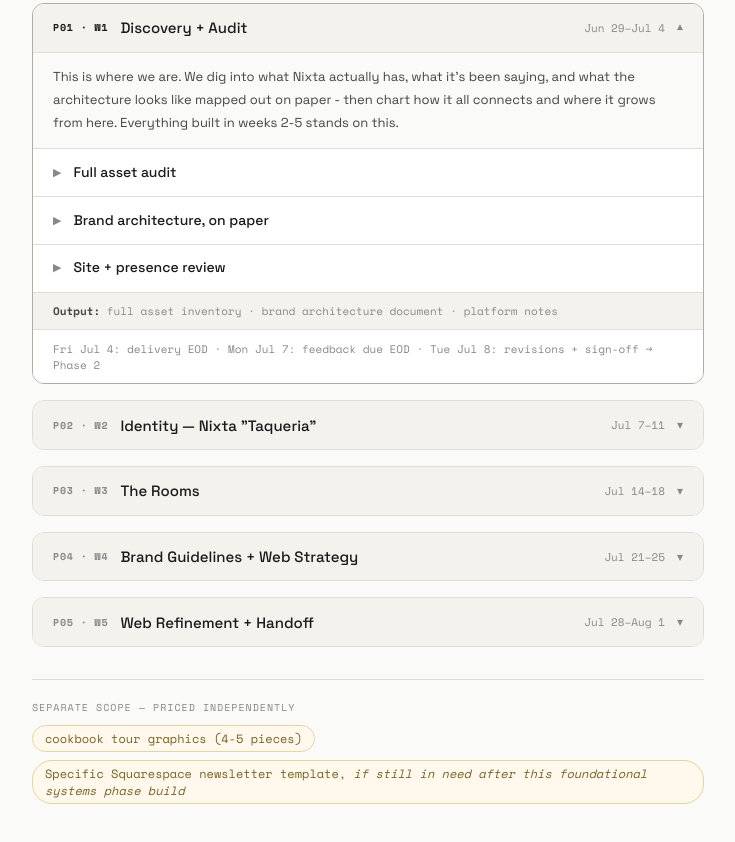
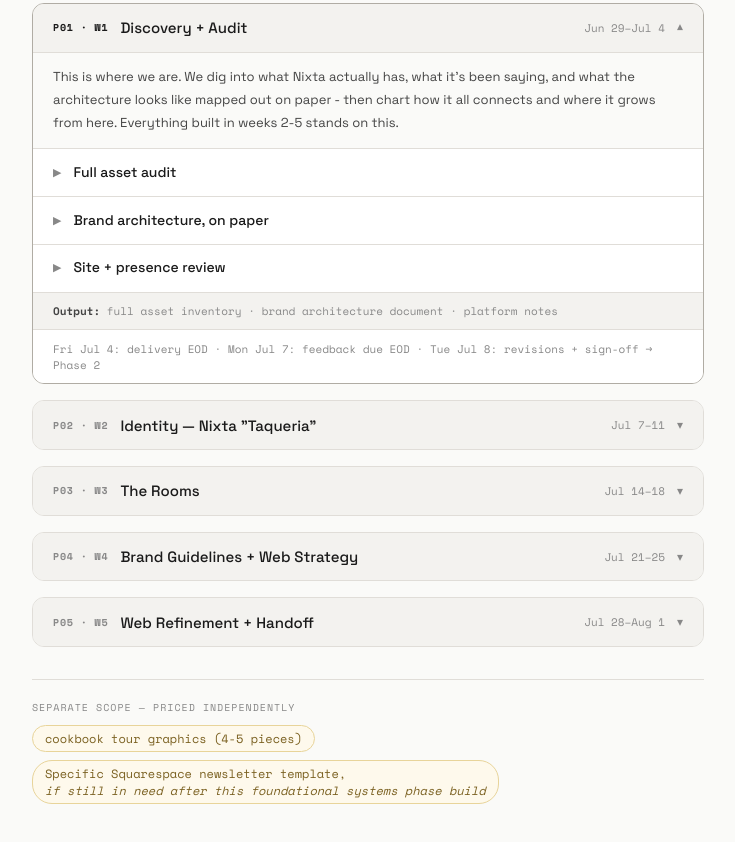
Before and after one commit to capariciogamundi-create/nixta-sprint-roadmap, a plain HTML site: page index.html in a window 1280 px wide. Shown: the part 1317-2159 px from the top of the page, without its empty margins (272-1007 px from the left). Drawn offline with nearby package versions, Linux system fonts and the light colour scheme.

Commit message:
Line break in Squarespace pill

```diff
--- a/index.html
+++ b/index.html
@@ -377,7 +377,7 @@
     <span class="nx-section-label">Separate scope — priced independently</span>
     <div class="nx-footer-pills">
       <span class="nx-fpill">cookbook tour graphics (4-5 pieces)</span>
-      <span class="nx-fpill">Specific Squarespace newsletter template, <em>if still in need after this foundational systems phase build</em></span>
+      <span class="nx-fpill">Specific Squarespace newsletter template,<br><em>if still in need after this foundational systems phase build</em></span>
     </div>
   </div>
 
```
